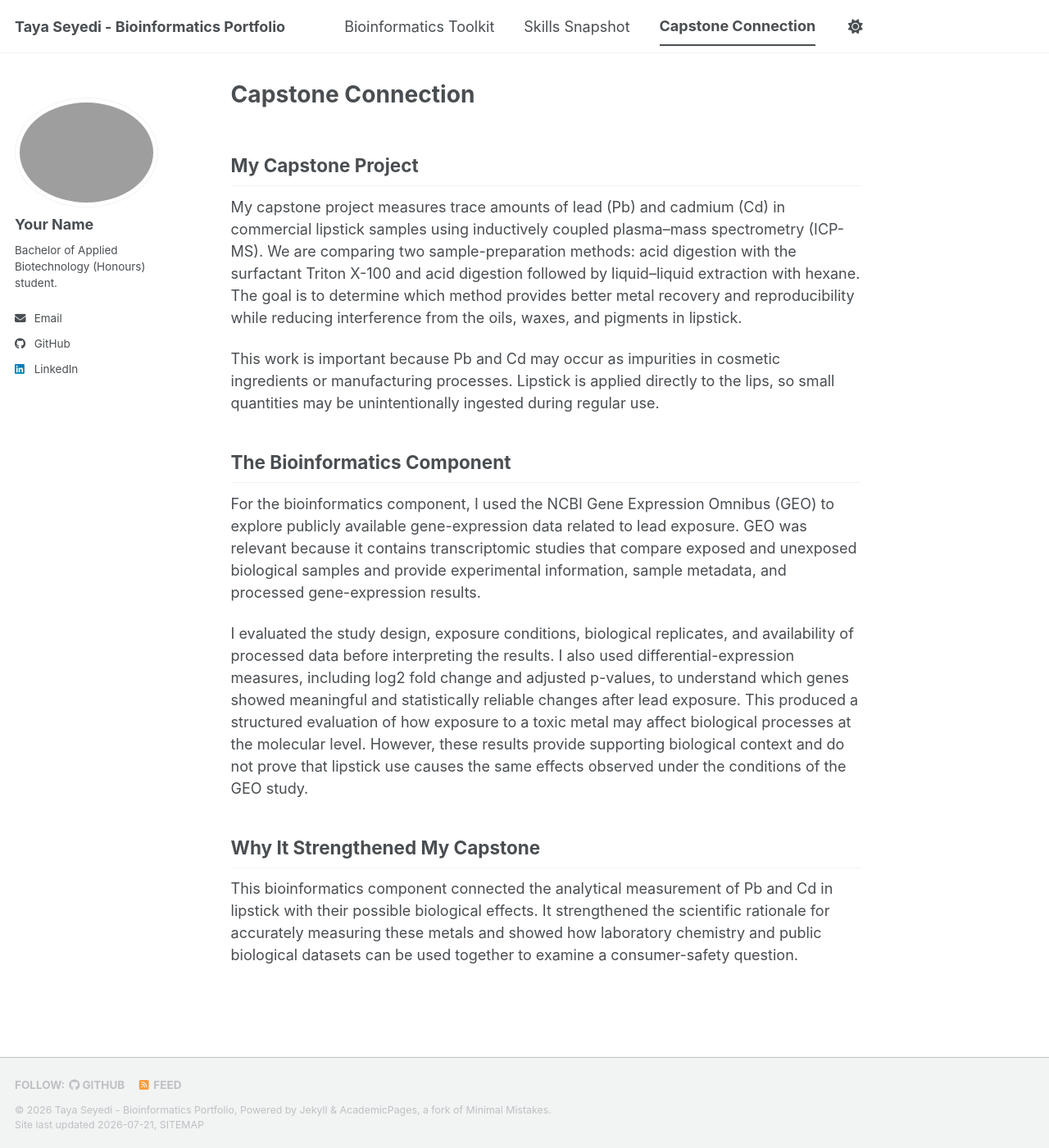
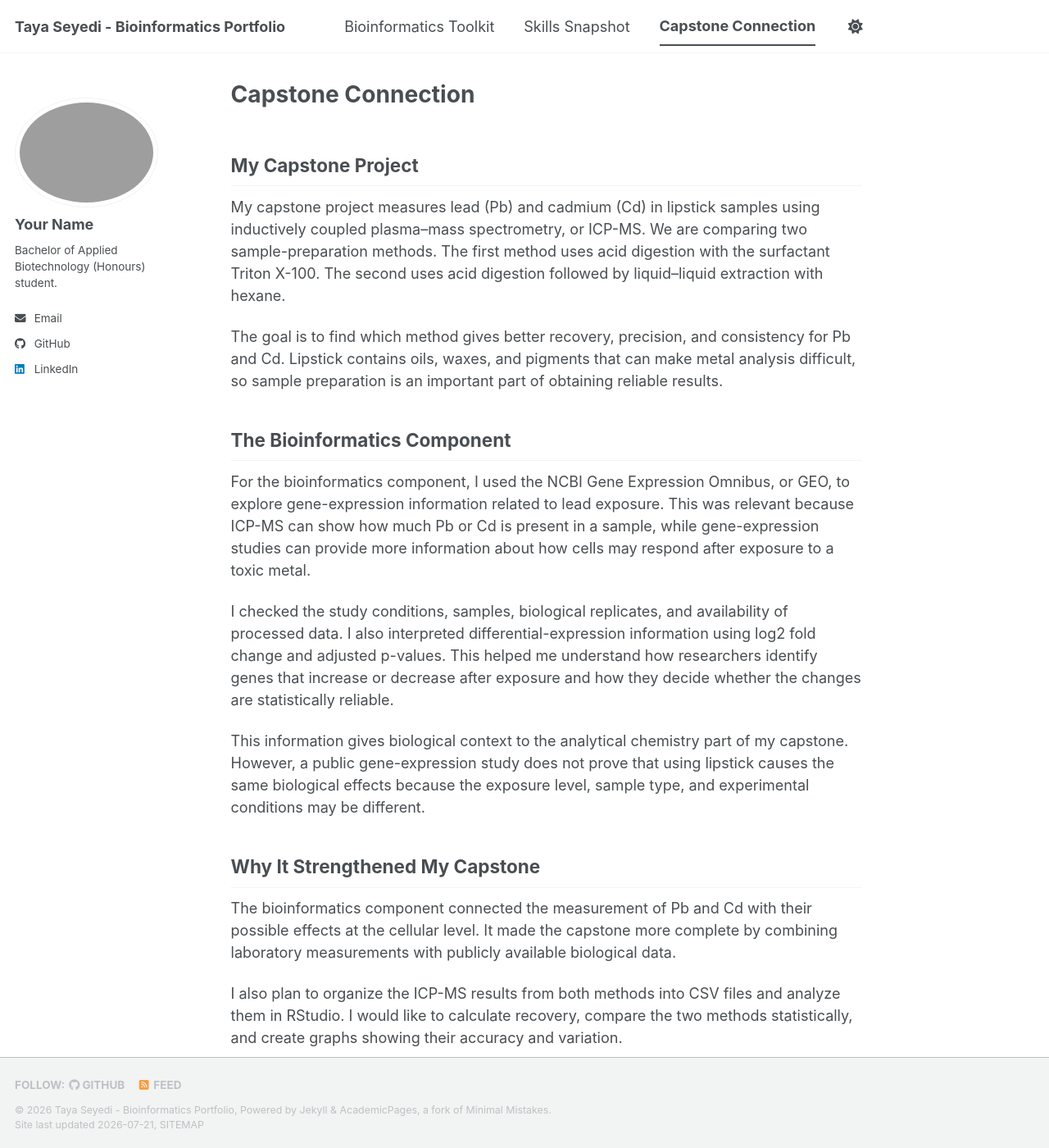
Before and after one commit to Taya-Sd/biot74000-portfolio, a Jekyll site: the page built from _pages/capstone.md, in a window 1280 px wide and 1400 px high. Shown: the whole window at 82% size. Built offline with Jekyll 4.4.1, drawn with Linux system fonts in a browser that asks for light colours; a script bundle is joined from its source files by our own code; library files that are not in the unit come from our copies.

Commit message:
Refine capstone project description and bioinformatics details
Revised the description of the capstone project for clarity and conciseness. Added details about the bioinformatics component and its relevance to the analytical chemistry results.

```diff
--- a/_pages/capstone.md
+++ b/_pages/capstone.md
@@ -6,16 +6,20 @@ author_profile: true
 
 ## My Capstone Project
 
-My capstone project measures trace amounts of lead (Pb) and cadmium (Cd) in commercial lipstick samples using inductively coupled plasma–mass spectrometry (ICP-MS). We are comparing two sample-preparation methods: acid digestion with the surfactant Triton X-100 and acid digestion followed by liquid–liquid extraction with hexane. The goal is to determine which method provides better metal recovery and reproducibility while reducing interference from the oils, waxes, and pigments in lipstick.
+My capstone project measures lead (Pb) and cadmium (Cd) in lipstick samples using inductively coupled plasma–mass spectrometry, or ICP-MS. We are comparing two sample-preparation methods. The first method uses acid digestion with the surfactant Triton X-100. The second uses acid digestion followed by liquid–liquid extraction with hexane.
 
-This work is important because Pb and Cd may occur as impurities in cosmetic ingredients or manufacturing processes. Lipstick is applied directly to the lips, so small quantities may be unintentionally ingested during regular use.
+The goal is to find which method gives better recovery, precision, and consistency for Pb and Cd. Lipstick contains oils, waxes, and pigments that can make metal analysis difficult, so sample preparation is an important part of obtaining reliable results.
 
 ## The Bioinformatics Component
 
-For the bioinformatics component, I used the NCBI Gene Expression Omnibus (GEO) to explore publicly available gene-expression data related to lead exposure. GEO was relevant because it contains transcriptomic studies that compare exposed and unexposed biological samples and provide experimental information, sample metadata, and processed gene-expression results.
+For the bioinformatics component, I used the NCBI Gene Expression Omnibus, or GEO, to explore gene-expression information related to lead exposure. This was relevant because ICP-MS can show how much Pb or Cd is present in a sample, while gene-expression studies can provide more information about how cells may respond after exposure to a toxic metal.
 
-I evaluated the study design, exposure conditions, biological replicates, and availability of processed data before interpreting the results. I also used differential-expression measures, including log2 fold change and adjusted p-values, to understand which genes showed meaningful and statistically reliable changes after lead exposure. This produced a structured evaluation of how exposure to a toxic metal may affect biological processes at the molecular level. However, these results provide supporting biological context and do not prove that lipstick use causes the same effects observed under the conditions of the GEO study.
+I checked the study conditions, samples, biological replicates, and availability of processed data. I also interpreted differential-expression information using log2 fold change and adjusted p-values. This helped me understand how researchers identify genes that increase or decrease after exposure and how they decide whether the changes are statistically reliable.
+
+This information gives biological context to the analytical chemistry part of my capstone. However, a public gene-expression study does not prove that using lipstick causes the same biological effects because the exposure level, sample type, and experimental conditions may be different.
 
 ## Why It Strengthened My Capstone
 
-This bioinformatics component connected the analytical measurement of Pb and Cd in lipstick with their possible biological effects. It strengthened the scientific rationale for accurately measuring these metals and showed how laboratory chemistry and public biological datasets can be used together to examine a consumer-safety question.
+The bioinformatics component connected the measurement of Pb and Cd with their possible effects at the cellular level. It made the capstone more complete by combining laboratory measurements with publicly available biological data.
+
+I also plan to organize the ICP-MS results from both methods into CSV files and analyze them in RStudio. I would like to calculate recovery, compare the two methods statistically, and create graphs showing their accuracy and variation.
```
